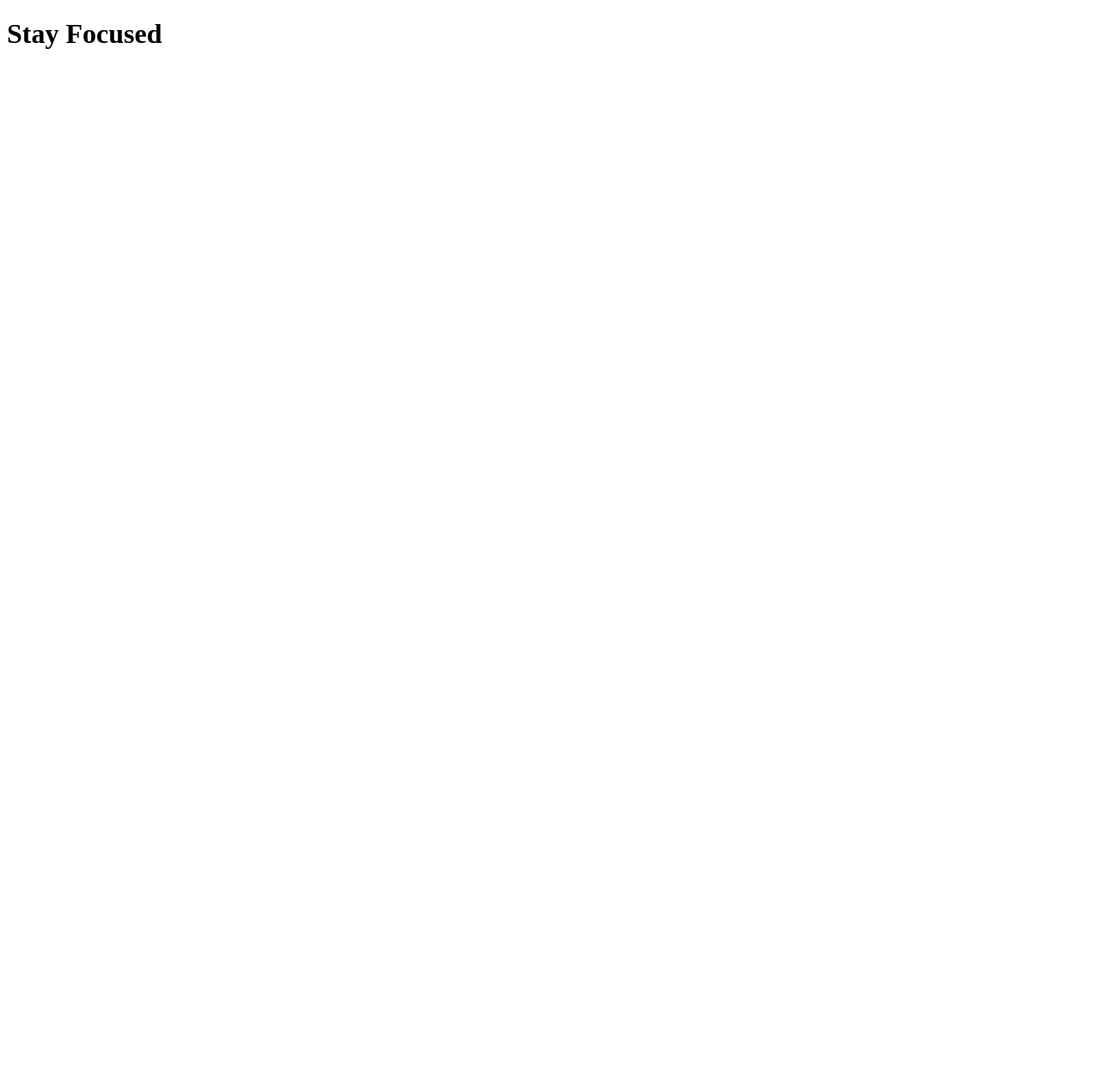
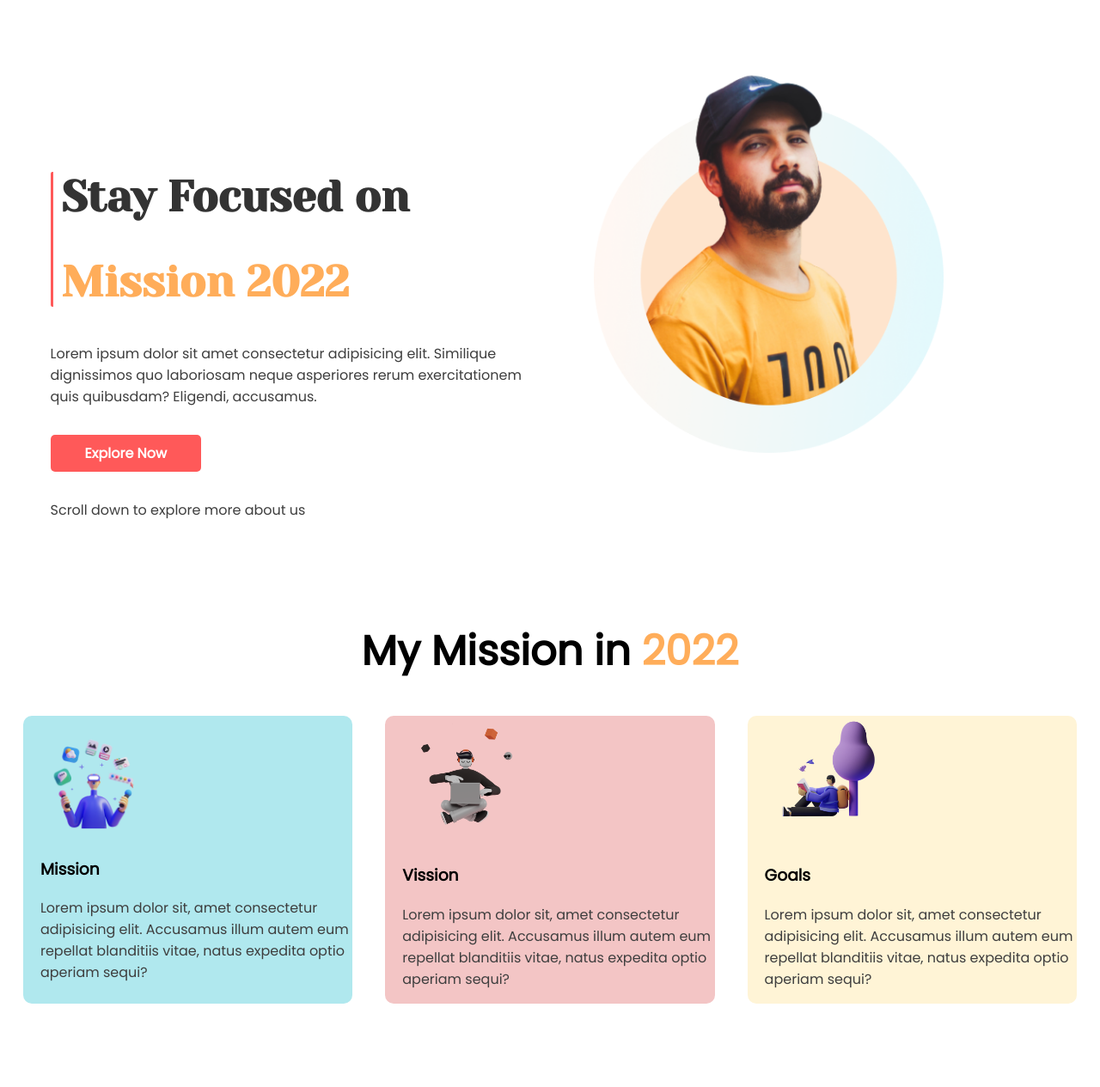
Before and after one commit to msakibhr/mission-2022-practice, a plain HTML site: page index.html in a window 1280 px wide. Shown: the top 1265 px of the page at 86% size. Before the commit the page ends 800 px from the top, so only its background shows below. Drawn offline with Linux system fonts and the light colour scheme.

Commit message:
two-third completed

```diff
--- a/index.html
+++ b/index.html
@@ -1,12 +1,72 @@
 <!DOCTYPE html>
 <html lang="en">
+
 <head>
     <meta charset="UTF-8">
     <meta http-equiv="X-UA-Compatible" content="IE=edge">
     <meta name="viewport" content="width=device-width, initial-scale=1.0">
     <title>Resolution 2022</title>
+    <link rel="stylesheet" href="style.css">
+    <link rel="preconnect" href="https://fonts.googleapis.com">
+    <link rel="preconnect" href="https://fonts.gstatic.com" crossorigin>
+    <link href="https://fonts.googleapis.com/css2?family=Poppins&family=Yeseva+One&display=swap" rel="stylesheet">
 </head>
+
 <body>
-    <h1>Stay Focused</h1>
+    <section class="top-banner flexible-container">
+        <div class="half-width stay-focused">
+            <div class="bar">
+                <h1 class="top-heading heading-light-black">Stay Focused on</h1>
+                <h1 class="top-heading heading-orange">Mission 2022</h1>
+            </div>
+            <p>Lorem ipsum dolor sit amet consectetur adipisicing elit. Similique dignissimos quo laboriosam neque
+                asperiores rerum exercitationem quis quibusdam? Eligendi, accusamus.</p>
+            <br>
+            <a class="link-button" target="_blank" href="https://www.linkedin.com/company/programminghero/">Explore Now</a>
+            <br>
+            <br>
+            <p class="smaller">Scroll down to explore more about us</p>
+        </div>
+        <div class="half-width">
+            <img src="images/person-2.png" alt="">
+        </div>
+    </section>
+    <section class="mission-area">
+        <h2 id="second-heading" class="heading" class="heading-blue">My Mission in <span
+                class="heading-orange">2022</span></h2>
+        <div class="flexible-container">
+            <div class="mission-item" id="mission-blue">
+                <img src="images/illustrator-1.png" alt="">
+                <h3 class="heading">Mission</h3>
+                <p>Lorem ipsum dolor sit, amet consectetur adipisicing elit. Accusamus illum autem eum repellat
+                    blanditiis vitae, natus expedita optio aperiam sequi?</p>
+            </div>
+            <div class="mission-item" id="mission-red">
+                <img src="images/illustrator-2.png" alt="">
+                <h3 class="heading">Vission</h3>
+                <p>Lorem ipsum dolor sit, amet consectetur adipisicing elit. Accusamus illum autem eum repellat
+                    blanditiis vitae, natus expedita optio aperiam sequi?</p>
+            </div>
+            <div class="mission-item" id="mission-yellow">
+                <img src="images/illustrator-3.png" alt="">
+                <h3 class="heading">Goals</h3>
+                <p>Lorem ipsum dolor sit, amet consectetur adipisicing elit. Accusamus illum autem eum repellat
+                    blanditiis vitae, natus expedita optio aperiam sequi?</p>
+            </div>
+        </div>
+    </section>
+    <section class="dev-area flexible-container">
+        <img src="images/coding.png" alt="">
+        <div class="limit">
+            <h2>Develop</h2>
+            <h2>Without Limits</h2>
+            <br>
+            <p>Lorem ipsum dolor, sit amet consectetur adipisicing elit. Officiis, cum fuga odio laborum aut deserunt minima eum laboriosam reiciendis, illo dignissimos earum repudiandae consectetur facilis rerum corrupti ab nam! Voluptas, aut repellat minus magnam temporibus sequi libero?</p>
+            <br>
+            <br>
+            <a class="link-button" href="">Read the Documentation</a>
+        </div>
+    </section>
 </body>
+
 </html>
--- /dev/null
+++ b/style.css
@@ -0,0 +1,99 @@
+.top-heading {
+    font-family: 'Yeseva One', cursive;
+    /* font-size: 60px; */
+}
+h1 {
+    font-size: 50px;
+}
+h2 {
+    font-size: 40px;
+}
+body {
+    font-family: 'Poppins', sans-serif;
+}
+.heading-light-black {
+    color: #333333;
+}
+.heading-black {
+    color: black;
+}
+.heading-blue {
+    color: #13103A;
+}
+.heading-orange {
+    color: #FFAD5A;
+}
+p {
+    color: #3E3E3E;
+}
+.smaller {
+    font-size: 16px;
+}
+.flexible-container {
+    display: flex;
+}
+
+.half-width {
+    width: 50%;
+    padding-left: 4%;
+}
+.half-width img {
+    width: 70%;
+}
+.top-banner {
+    margin-bottom: 100px;
+}
+.stay-focused {
+    margin-top: 150px;
+}
+.bar {
+    border-left: 3px solid #FF5959;
+    border-radius: 2px;
+    padding-left: 10px;
+}
+.link-button {
+    font-family: 'Poppins', sans-serif;
+    text-decoration: none;
+    background-color: #FF5959;
+    padding: 10px 40px;
+    color: white;
+    font-weight: 700;
+    border-radius: 5px;
+}
+#second-heading {
+    text-align: center;
+    font-size: 48px;
+    font-weight: 700;
+}
+.mission-area {
+    margin-bottom: 100px;
+}
+.mission-item {
+    width: 30%;
+    margin-left: 1.5%;
+    margin-right: 1.5%;
+    padding-left: 20px;
+    border-radius: 10px;
+}
+.mission-item img {
+    width: 40%;
+}
+#mission-blue {
+    background-color: #b0e8ee;
+}
+#mission-red {
+    background-color: #f3c5c5;
+}
+#mission-yellow {
+    background-color: #FFF4D6;
+}
+.dev-area {
+    padding: 25px;
+}
+.dev-area img {
+    width: 35%;
+    height: 100%;
+}
+.limit {
+    padding: 50px;
+}
```
Also changed, not shown: images/coding.png (added), images/illustrator-1.png (added), images/illustrator-2.png (added), images/illustrator-3.png (added), images/person-2.png (added).
